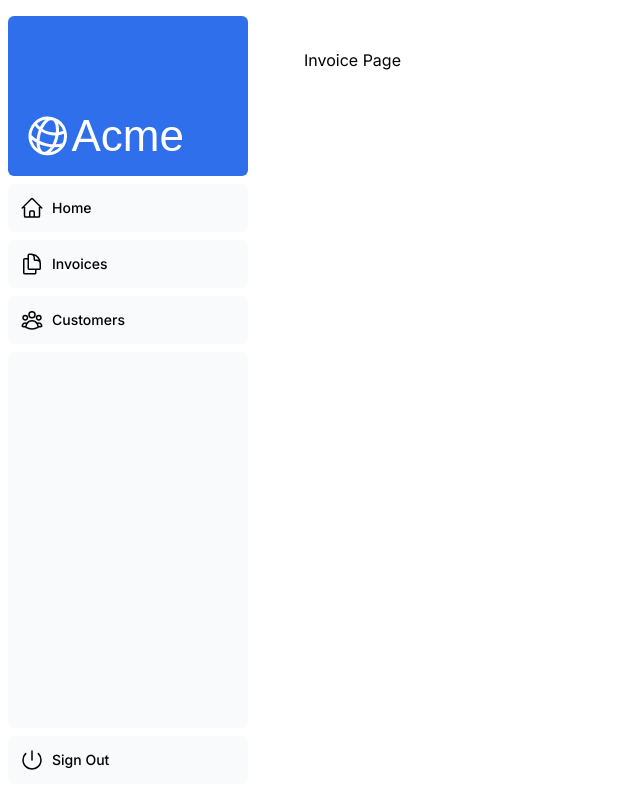
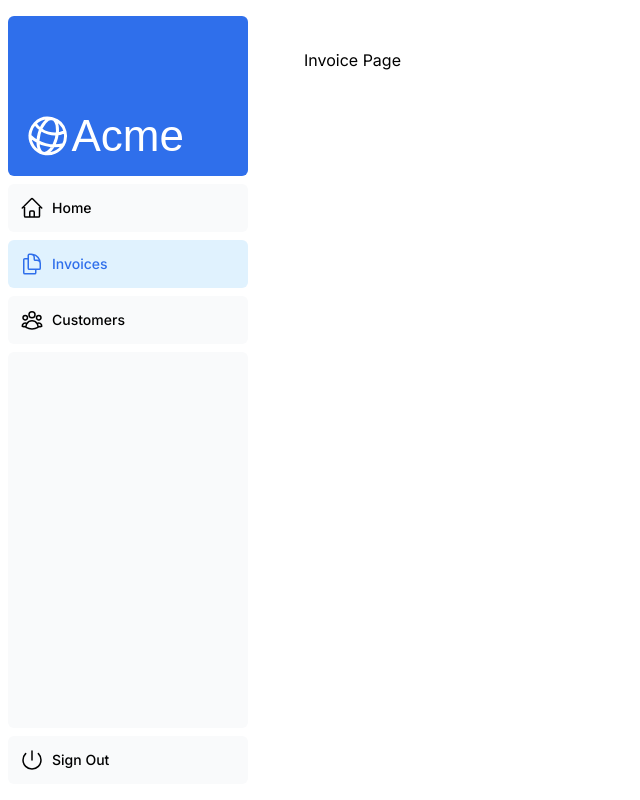
Before and after one commit to SanjaM777/nextjs-dashboard, a Next.js app: page /dashboard/invoices in a window 1280 px wide. Shown: the whole page, without its empty margins (0-640 px from the left). Built offline with nearby package versions, Linux system fonts and the light colour scheme; a web font is replaced by a local one.

Commit message:
fix-chap5

```diff
--- a/app/ui/dashboard/nav-links.tsx
+++ b/app/ui/dashboard/nav-links.tsx
@@ -1,9 +1,13 @@
+'use client';
+
 import {
   UserGroupIcon,
   HomeIcon,
   DocumentDuplicateIcon,
 } from '@heroicons/react/24/outline';
-
+import Link from 'next/link';
+import { usePathname } from 'next/navigation';
+import clsx from 'clsx';
 // Map of links to display in the side navigation.
 // Depending on the size of the application, this would be stored in a database.
 const links = [
@@ -17,19 +21,27 @@
 ];
 
 export default function NavLinks() {
+  const pathname = usePathname();
   return (
     <>
       {links.map((link) => {
         const LinkIcon = link.icon;
         return (
-          <a
+          <Link
             key={link.name}
             href={link.href}
-            className="flex h-[48px] grow items-center justify-center gap-2 rounded-md bg-gray-50 p-3 text-sm font-medium hover:bg-sky-100 hover:text-blue-600 md:flex-none md:justify-start md:p-2 md:px-3"
+            className={clsx(
+              "flex h-[48px] grow items-center justify-center gap-2 rounded-md bg-gray-50 p-3 text-sm font-medium hover:bg-sky-100 hover:text-blue-600 md:flex-none md:justify-start md:p-2 md:px-3",
+              {
+                'bg-sky-100 text-blue-600' : pathname === link.href,
+              }
+            )
+
+            }
           >
             <LinkIcon className="w-6" />
             <p className="hidden md:block">{link.name}</p>
-          </a>
+          </Link>
         );
       })}
     </>
```
